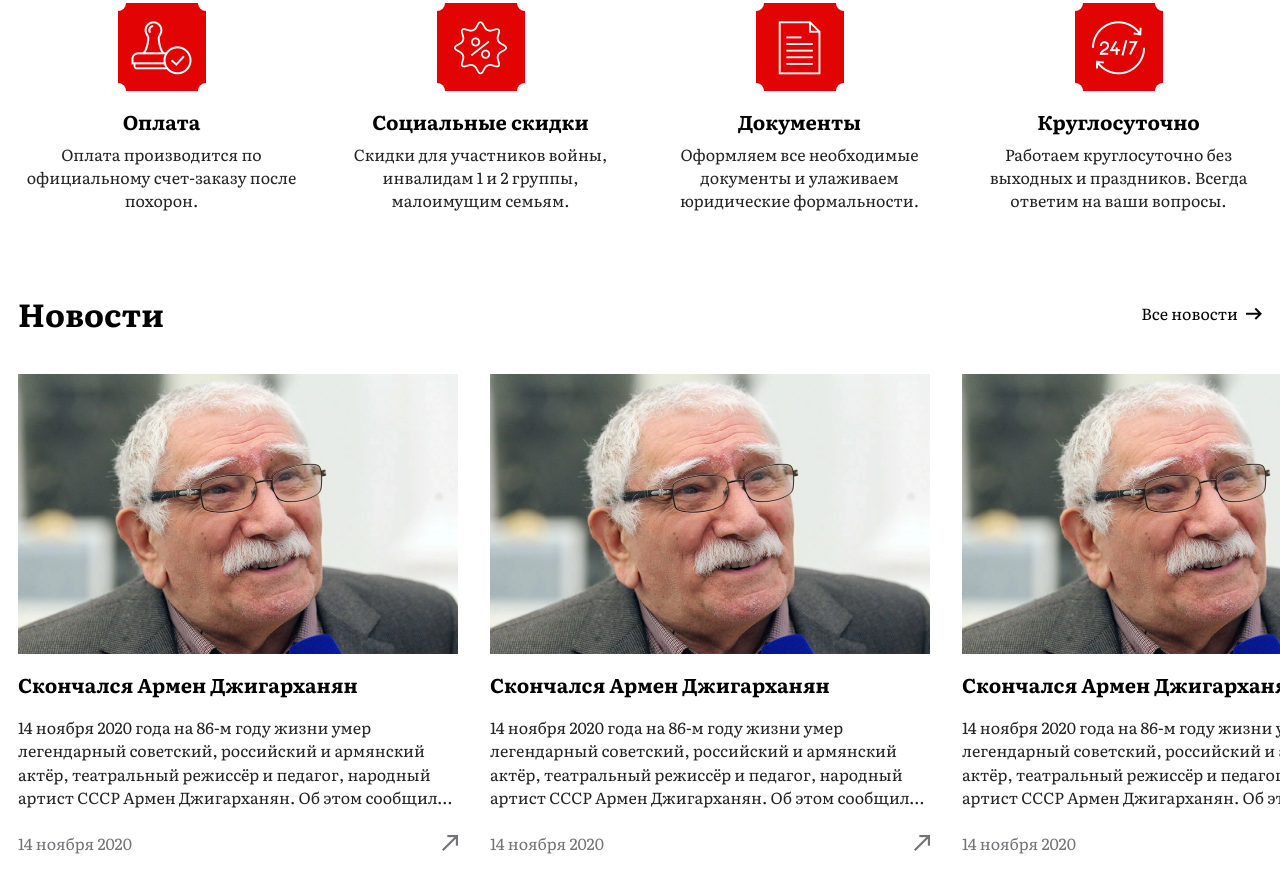
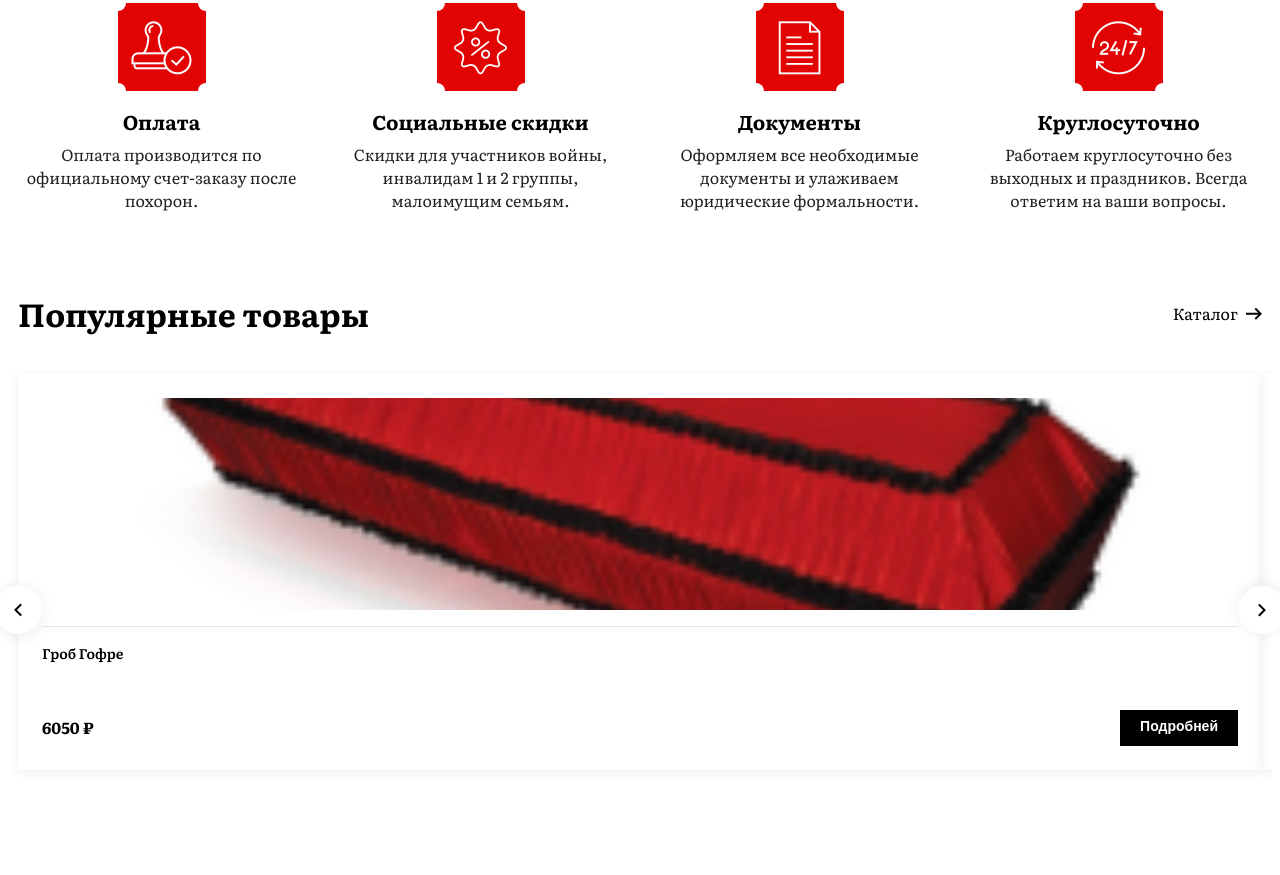
Before and after one commit to Hillel1408/your-ritual, a website: page #src/index.html in a window 1280 px wide. Shown: the part 4605-5480 px from the top of the page. Drawn offline with nearby package versions, Linux system fonts and the light colour scheme; files that its build step writes are made by us from their sources; files whose address does not match are found by name; a web font is replaced by a local one.

Commit message:
популярные товары

```diff
--- /dev/null
+++ b/#src/html/goods.html
@@ -0,0 +1,86 @@
+<div class="goods">
+  <div class="container">
+    <h2 class="title">
+      Популярные товары <button class="icon-12">Каталог</button>
+    </h2>
+    <div class="goods__slider-wrapper">
+      <div class="goods__slider">
+        <div class="swiper-wrapper">
+          <div class="swiper-slide">
+            <img src="img/img-4.png" alt="" />
+            <h3>Гроб Гофре</h3>
+            <div>
+              <span>6050 ₽</span><button class="blackbtn">Подробней</button>
+            </div>
+          </div>
+          <div class="swiper-slide">
+            <img src="img/img-5.png" alt="" />
+            <h3>Крест на могилу металлический</h3>
+            <div>
+              <span>2200 ₽</span><button class="blackbtn">Подробней</button>
+            </div>
+          </div>
+          <div class="swiper-slide">
+            <img src="img/img-6.png" alt="" />
+            <h3>Венок ритуальный на похороны РВЖ16 в Москве</h3>
+            <div>
+              <span>21 400 ₽</span><button class="blackbtn">Подробней</button>
+            </div>
+          </div>
+          <div class="swiper-slide">
+            <img src="img/img-7.png" alt="" />
+            <h3>Памятник из гранита Г-1002</h3>
+            <div>
+              <span>9625 ₽</span><button class="blackbtn">Подробней</button>
+            </div>
+          </div>
+          <div class="swiper-slide">
+            <img src="img/img-8.png" alt="" />
+            <h3>Гроб модель «Вегас» Белый</h3>
+            <div>
+              <span>84 000 ₽</span><button class="blackbtn">Подробней</button>
+            </div>
+          </div>
+          <div class="swiper-slide">
+            <img src="img/img-4.png" alt="" />
+            <h3>Гроб Гофре</h3>
+            <div>
+              <span>6050 ₽</span><button class="blackbtn">Подробней</button>
+            </div>
+          </div>
+          <div class="swiper-slide">
+            <img src="img/img-5.png" alt="" />
+            <h3>Крест на могилу металлический</h3>
+            <div>
+              <span>2200 ₽</span><button class="blackbtn">Подробней</button>
+            </div>
+          </div>
+          <div class="swiper-slide">
+            <img src="img/img-6.png" alt="" />
+            <h3>Венок ритуальный на похороны РВЖ16 в Москве</h3>
+            <div>
+              <span>21 400 ₽</span><button class="blackbtn">Подробней</button>
+            </div>
+          </div>
+          <div class="swiper-slide">
+            <img src="img/img-7.png" alt="" />
+            <h3>Памятник из гранита Г-1002</h3>
+            <div>
+              <span>9625 ₽</span><button class="blackbtn">Подробней</button>
+            </div>
+          </div>
+          <div class="swiper-slide">
+            <img src="img/img-8.png" alt="" />
+            <h3>Гроб модель «Вегас» Белый</h3>
+            <div>
+              <span>84 000 ₽</span><button class="blackbtn">Подробней</button>
+            </div>
+          </div>
+        </div>
+      </div>
+      <button class="goods__slider__button-prev icon-8"></button>
+      <button class="goods__slider__button-next icon-8"></button>
+      <div class="goods__slider-pagination"></div>
+    </div>
+  </div>
+</div>
--- a/#src/index.html
+++ b/#src/index.html
@@ -16,7 +16,8 @@
       @@include('./html/geography.html') @@include('./html/price.html')
       @@include('./html/promo.html') @@include('./html/stages.html')
       @@include('./html/worth.html') @@include('./html/contract.html')
-      @@include('./html/list.html') @@include('./html/news.html')
+      @@include('./html/list.html') @@include('./html/goods.html')
+      @@include('./html/news.html')
     </main>
     @@include('./html/footer.html')
     <script src="js/swiper-bundle.min.js"></script>
--- /dev/null
+++ b/#src/scss/sections/goods.scss
@@ -0,0 +1,88 @@
+.goods {
+  padding-top: 80px;
+  & > div {
+    & > h2 {
+      margin-bottom: 40px;
+    }
+  }
+  &__slider-wrapper {
+    position: relative;
+    padding: 24px;
+    margin: -24px;
+  }
+  &__slider {
+    padding: 10px;
+    margin: -10px;
+    overflow: hidden;
+    &-pagination {
+      margin-top: 34px;
+      text-align: center;
+      & > span {
+        width: 40px;
+        height: 2px;
+        border-radius: initial;
+        background: #d0d0d8;
+        opacity: initial;
+        &.swiper-pagination-bullet-active {
+          background: var(--black);
+        }
+      }
+    }
+    &__button-prev,
+    &__button-next {
+      width: 48px;
+      height: 48px;
+      border-radius: 100px;
+      box-shadow: 0 2px 16px 0 rgba(0, 0, 0, 0.08);
+      background: var(--white);
+      position: absolute;
+      bottom: 194px;
+      z-index: 1;
+      &::before {
+        font-size: 14px;
+        color: var(--black);
+      }
+    }
+    &__button-prev {
+      left: 0;
+    }
+    &__button-next {
+      right: 0;
+      transform: rotate(180deg);
+    }
+    & > div {
+      & > div {
+        box-shadow: 0 2px 10px 0 rgba(0, 0, 0, 0.08);
+        padding: 24px;
+        display: flex;
+        flex-direction: column;
+        min-height: 396px;
+        & > img {
+          height: 212px;
+          object-fit: cover;
+        }
+        & > h3 {
+          padding-top: 16px;
+          border-top: 1px solid var(--line);
+          margin-top: 16px;
+          font-weight: 600;
+          font-size: 14px;
+          line-height: 143%;
+          color: var(--black);
+          flex: 1 1 auto;
+        }
+        & > div {
+          display: flex;
+          justify-content: space-between;
+          align-items: center;
+          & > span {
+            font-weight: 700;
+            font-size: 16px;
+            line-height: 137%;
+            color: var(--black);
+          }
+        }
+      }
+    }
+  }
+}
--- a/#src/scss/style.scss
+++ b/#src/scss/style.scss
@@ -71,6 +71,15 @@
   line-height: 137%;
   color: var(--white);
 }
+.blackbtn {
+  font-family: var(--second-family);
+  font-weight: 600;
+  font-size: 14px;
+  line-height: 143%;
+  color: var(--white);
+  padding: 6px 20px 10px 20px;
+  background: var(--black);
+}
 
 @import "./sections/header";
 @import "./sections/footer";
@@ -87,3 +96,4 @@
 @import "./sections/worth";
 @import "./sections/contract";
 @import "./sections/list";
+@import "./sections/goods";
```
Also changed, not shown: #src/img/img-4.png (added), #src/img/img-5.png (added), #src/img/img-6.png (added), #src/img/img-7.png (added), #src/img/img-8.png (added), dist/css/style.css, dist/css/swiper-bundle.min.css (added), dist/img/img-4.png (added), dist/img/img-5.png (added), dist/img/img-6.png (added), dist/img/img-7.png (added), dist/img/img-8.png (added), dist/index.html, dist/js/script.js.
